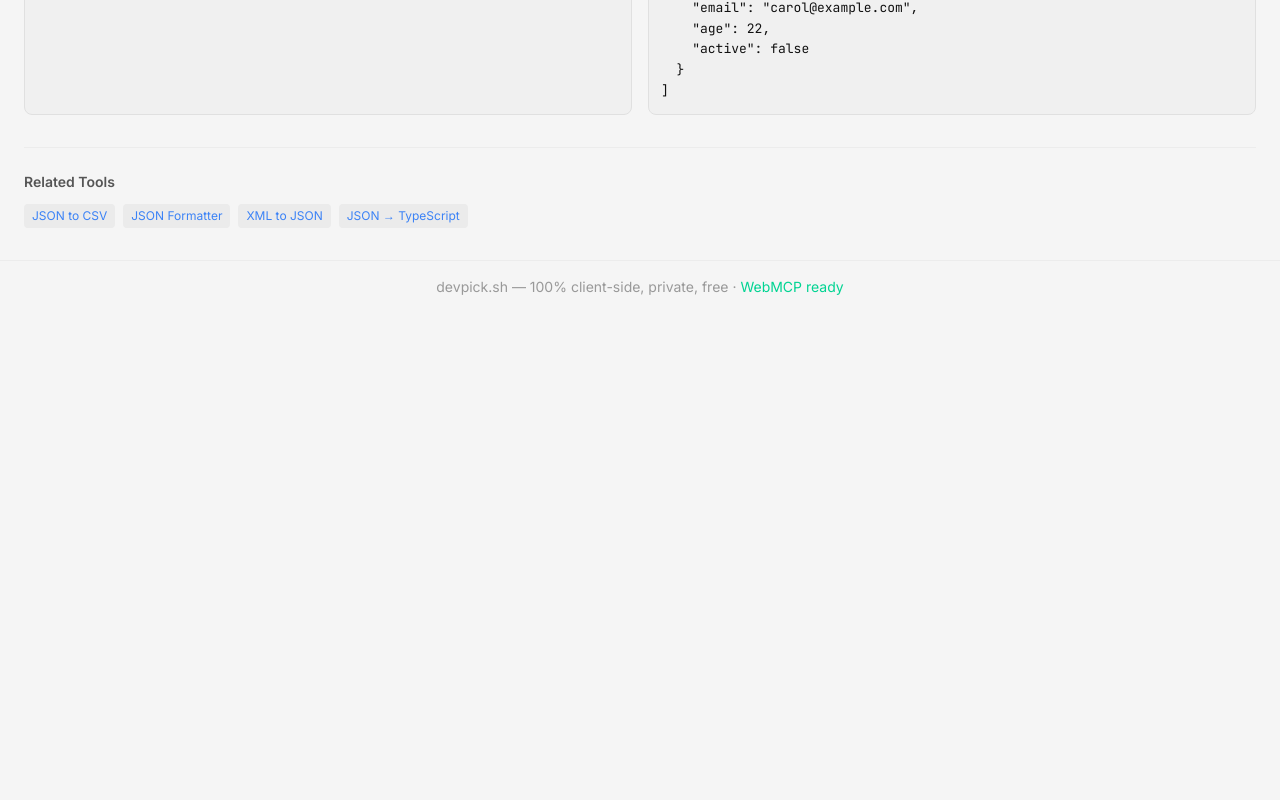
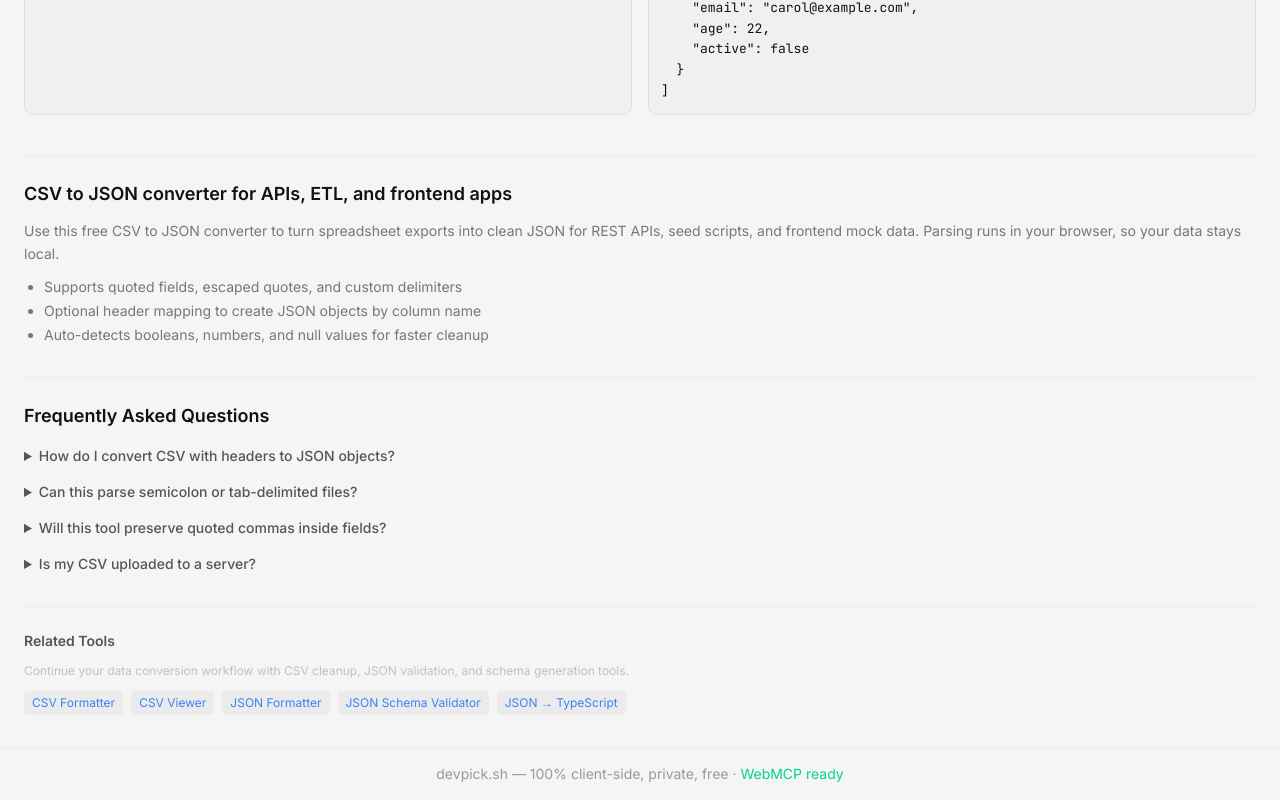
Before and after one commit to kimbobmarley03/devpick.sh, a Next.js app: page /csv-to-json in a window 1280 px wide. Shown: the part 639-1439 px from the top of the page. Before the commit the page ends 952 px from the top, so only its background shows below. Built offline with nearby package versions, Linux system fonts and the light colour scheme; no server answers.

Commit message:
seo: expand csv-to-json page copy and FAQ for intent coverage

```diff
--- a/app/csv-to-json/csv-to-json-tool.tsx
+++ b/app/csv-to-json/csv-to-json-tool.tsx
@@ -175,14 +175,64 @@ export function CsvToJsonTool() {
         }
       />
 
+      {/* SEO Content */}
+      <div className="mt-10 pt-6 border-t border-border-subtle">
+        <h2 className="text-lg font-semibold text-text-primary mb-3">CSV to JSON converter for APIs, ETL, and frontend apps</h2>
+        <p className="text-sm text-text-dimmed leading-relaxed mb-3">
+          Use this free CSV to JSON converter to turn spreadsheet exports into clean JSON for REST APIs,
+          seed scripts, and frontend mock data. Parsing runs in your browser, so your data stays local.
+        </p>
+        <ul className="list-disc pl-5 text-sm text-text-dimmed space-y-1">
+          <li>Supports quoted fields, escaped quotes, and custom delimiters</li>
+          <li>Optional header mapping to create JSON objects by column name</li>
+          <li>Auto-detects booleans, numbers, and null values for faster cleanup</li>
+        </ul>
+      </div>
+
+      {/* FAQ Section */}
+      <div className="mt-8 pt-6 border-t border-border-subtle">
+        <h2 className="text-lg font-semibold text-text-primary mb-4">Frequently Asked Questions</h2>
+        <div className="space-y-4">
+          {[
+            {
+              q: "How do I convert CSV with headers to JSON objects?",
+              a: "Keep 'First row is header' enabled. The first line becomes object keys, and each next row maps to a JSON object.",
+            },
+            {
+              q: "Can this parse semicolon or tab-delimited files?",
+              a: "Yes. Switch the delimiter to semicolon, tab, pipe, or comma before converting.",
+            },
+            {
+              q: "Will this tool preserve quoted commas inside fields?",
+              a: "Yes. Quoted values like \"New York, NY\" stay as a single field during parsing.",
+            },
+            {
+              q: "Is my CSV uploaded to a server?",
+              a: "No. Conversion happens fully client-side in your browser.",
+            },
+          ].map((faq, i) => (
+            <details key={i} className="group">
+              <summary className="cursor-pointer text-sm font-medium text-text-secondary hover:text-text-primary">
+                {faq.q}
+              </summary>
+              <p className="mt-2 text-sm text-text-dimmed pl-4">{faq.a}</p>
+            </details>
+          ))}
+        </div>
+      </div>
+
       {/* Related Tools */}
       <div className="mt-8 pt-6 border-t border-border-subtle">
         <h2 className="text-sm font-semibold text-text-secondary mb-3">Related Tools</h2>
+        <p className="text-xs text-text-ghost mb-3">
+          Continue your data conversion workflow with CSV cleanup, JSON validation, and schema generation tools.
+        </p>
         <div className="flex flex-wrap gap-2">
           {[
-            { name: "JSON to CSV", href: "/csv-formatter" },
+            { name: "CSV Formatter", href: "/csv-formatter" },
+            { name: "CSV Viewer", href: "/csv-viewer" },
             { name: "JSON Formatter", href: "/json-formatter" },
-            { name: "XML to JSON", href: "/xml-to-json" },
+            { name: "JSON Schema Validator", href: "/json-schema" },
             { name: "JSON → TypeScript", href: "/json-to-ts" },
           ].map((t) => (
             <a
```
